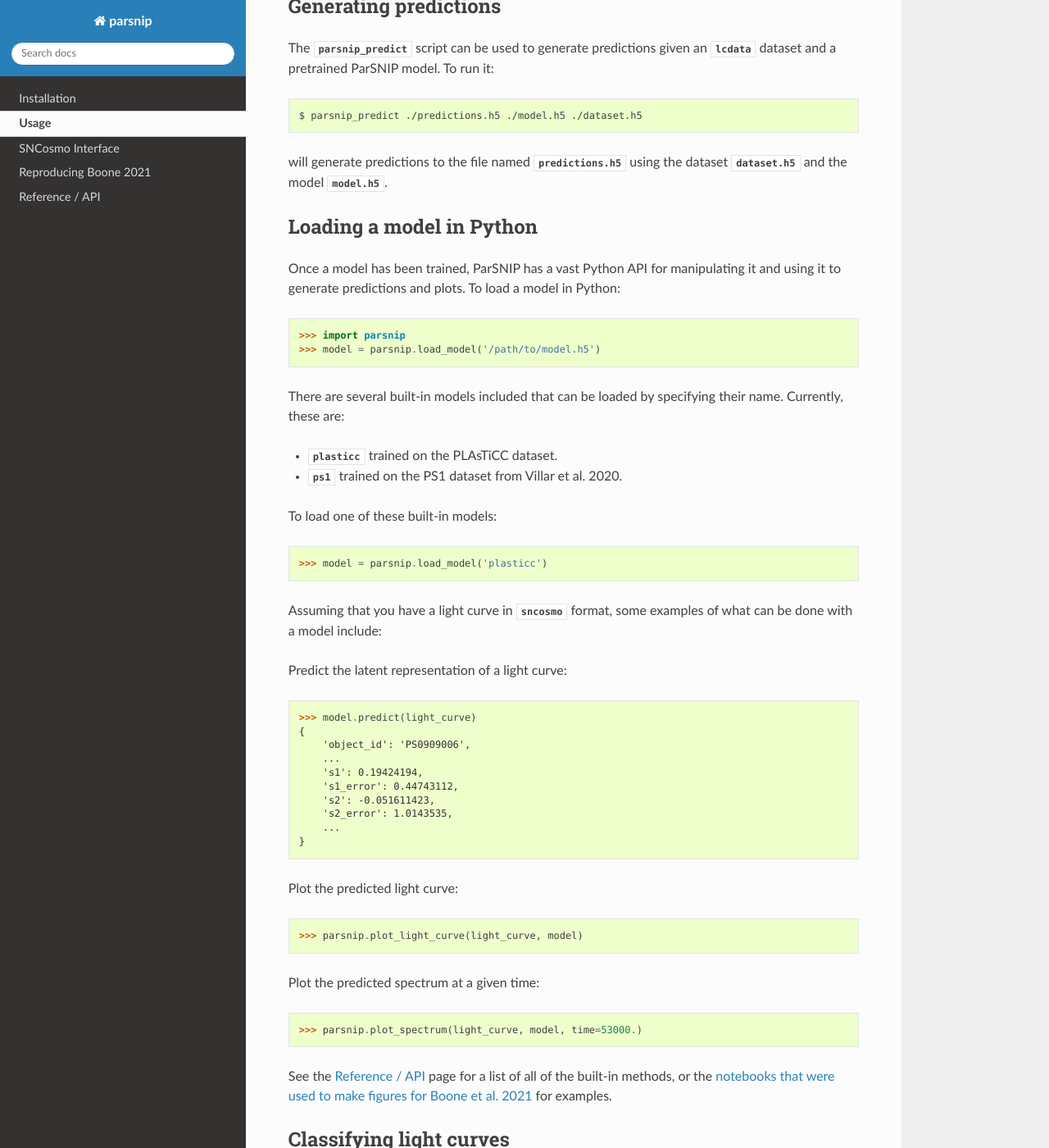
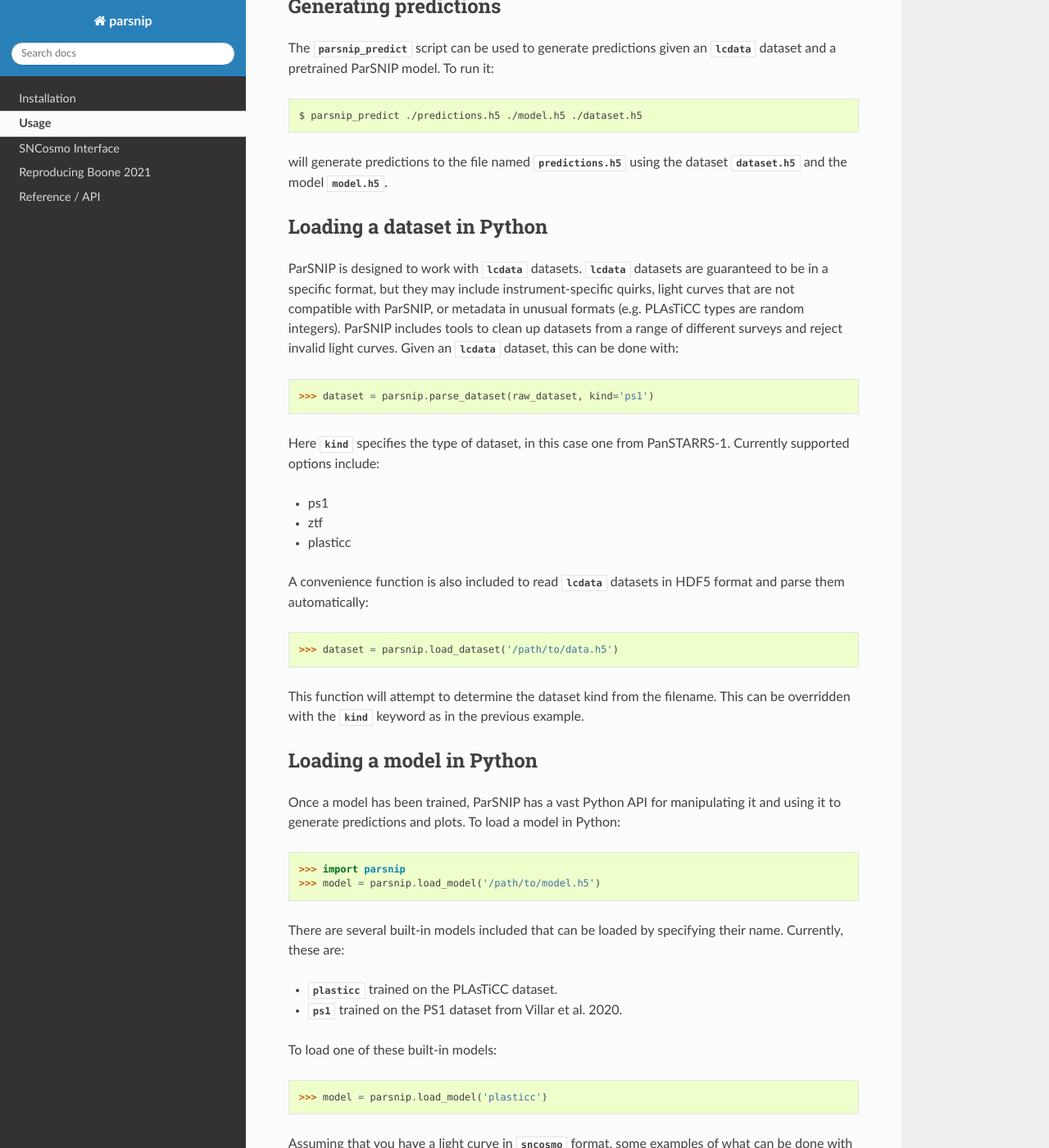
Before and after one commit to LSSTDESC/parsnip, a Sphinx documentation site: the page built from docs/usage.rst, in a window 1280 px wide and 1400 px high, scrolled down 592 px. Shown: the whole window at 82% size. Built offline with Sphinx 7.4.7 and the Read the Docs theme 2.0.0, drawn with Linux system fonts in a browser that asks for light colours.

Commit message:
Update docs for dataset parsing

```diff
--- a/docs/usage.rst
+++ b/docs/usage.rst
@@ -33,6 +33,33 @@ dataset and a pretrained ParSNIP model. To run it::
 
 will generate predictions to the file named `predictions.h5` using the dataset
 `dataset.h5` and the model `model.h5`.
+
+Loading a dataset in Python
+===========================
+
+ParSNIP is designed to work with `lcdata` datasets. `lcdata` datasets are guaranteed to
+be in a specific format, but they may include instrument-specific quirks, light curves
+that are not compatible with ParSNIP, or metadata in unusual formats (e.g. PLAsTiCC
+types are random integers). ParSNIP includes tools to clean up datasets from a range of
+different surveys and reject invalid light curves. Given an `lcdata` dataset, this can
+be done with::
+
+    >>> dataset = parsnip.parse_dataset(raw_dataset, kind='ps1')
+
+Here `kind` specifies the type of dataset, in this case one from PanSTARRS-1. Currently
+supported options include:
+
+* ps1
+* ztf
+* plasticc
+
+A convenience function is also included to read `lcdata` datasets in HDF5 format and
+parse them automatically::
+
+    >>> dataset = parsnip.load_dataset('/path/to/data.h5')
+
+This function will attempt to determine the dataset kind from the filename. This can be
+overridden with the `kind` keyword as in the previous example.
 
 Loading a model in Python
 =========================
```
